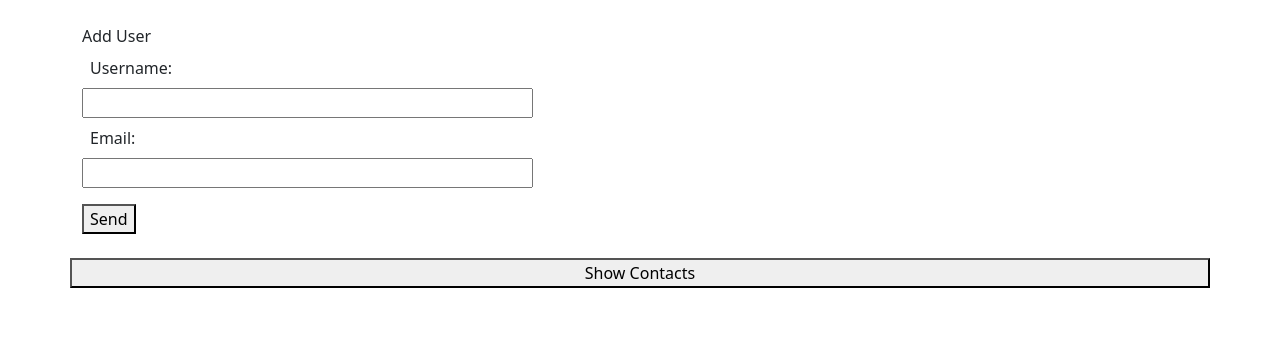
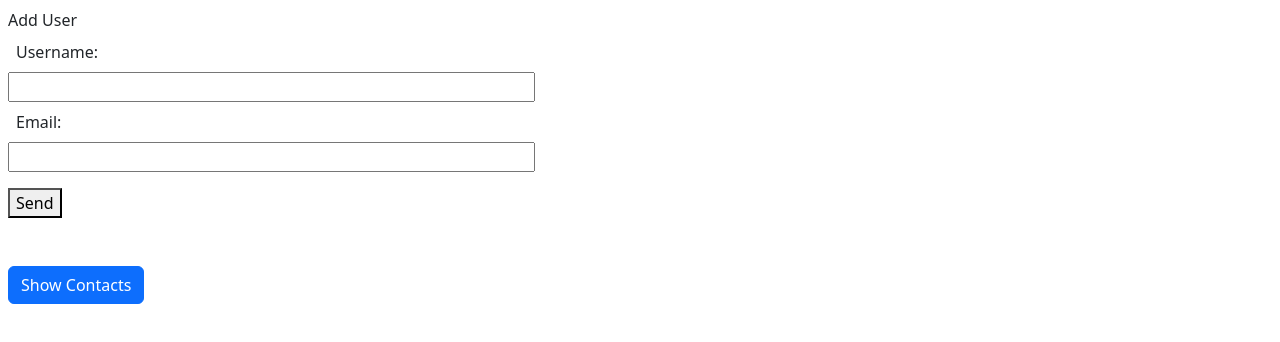
Before and after one commit to AlessandroArmari/Form_Base_CRUD_Front_End, a React (Vite) app in the folder Form_Base_CRUD/: page / in a window 1280 px wide. Shown: the top 342 px of the page. Built offline with nearby package versions, Linux system fonts and the light colour scheme.

Commit message:
some style added

```diff
--- a/Form_Base_CRUD/src/App.jsx
+++ b/Form_Base_CRUD/src/App.jsx
@@ -9,9 +9,7 @@ function App() {
   const [listOfContacts, setListOfContacts] = useState([]);
   const [buttonDisabled, setButtonDisabled] = useState(false);
 
-  {
-    /*2--->async Function*/
-  }
+  /*2--->async Function*/
   const fetchHandler = async () => {
     setIsLoading(true);
     try {
@@ -59,15 +57,18 @@ function App() {
 
   return (
     <>
-      <div className="container">
-        <div className="row mt-4 ">
+      <div className="">
+        <div className=" m-2 ">
           {/*this 2 classNames "activates" bootstrap grid System
           The col width is in Form and in Box*/}
-          {/* Trying to pass this "fetchHandler" to <Form/> */}
+          {/* Passing this "fetchHandler" to <Form/> as a props. */}
           <Form functionToBePassedToChild={fetchHandler} />
           {/*1--->onClik Button*/}
           {!buttonDisabled && (
-            <button onClick={fetchHandler} className="mt-4 ml-3">
+            <button
+              onClick={fetchHandler}
+              className="mt-5 ml-3 btn btn-primary"
+            >
               Show Contacts
             </button>
           )}
@@ -85,6 +86,6 @@ function App() {
 
 // POSTMAN Get All: http://localhost:8080/contacts/all
 
-/*Remember: The JSON list of objects, can be an object itself with a property
+/*Remember: The JSON list of objects, can be an object itself with a property (wich has an array ob objects as value!)
 When you do .map() to check that*/
 export default App;
--- a/Form_Base_CRUD/src/components/Box.jsx
+++ b/Form_Base_CRUD/src/components/Box.jsx
@@ -3,7 +3,7 @@ import { Card } from "./Card";
 
 const Box = ({ contacts }) => {
   return (
-    <section className="container mt-5 border border-2 border-dark">
+    <section className="container mt-5 border border-2 border-dark rounded">
       <div className="row">
         <div className="col-3 mb-1">Username</div>
         <div className="col-3 mn-1">Email</div>
--- a/Form_Base_CRUD/src/components/Card.jsx
+++ b/Form_Base_CRUD/src/components/Card.jsx
@@ -4,13 +4,17 @@ const Card = ({ username, email }) => {
   return (
     <>
       <li className="container p-0 ">
-        <div className="row  align-items-center">
+        <div className="row  align-items-center ">
           <div className="col-3">{username}</div>
           {/* 7 this props are filled with contents */}
           <div className="col-4">{email}</div>
 
-          <button className="col-2 m-1">Edit</button>
-          <button className="col-2 m-1">Delete</button>
+          <button className="col-2 m-1 p-1 rounded btn btn-primary ">
+            Edit
+          </button>
+          <button className="col-2 m-1 p-1 rounded btn btn-primary ">
+            Delete
+          </button>
         </div>
       </li>
     </>
```
